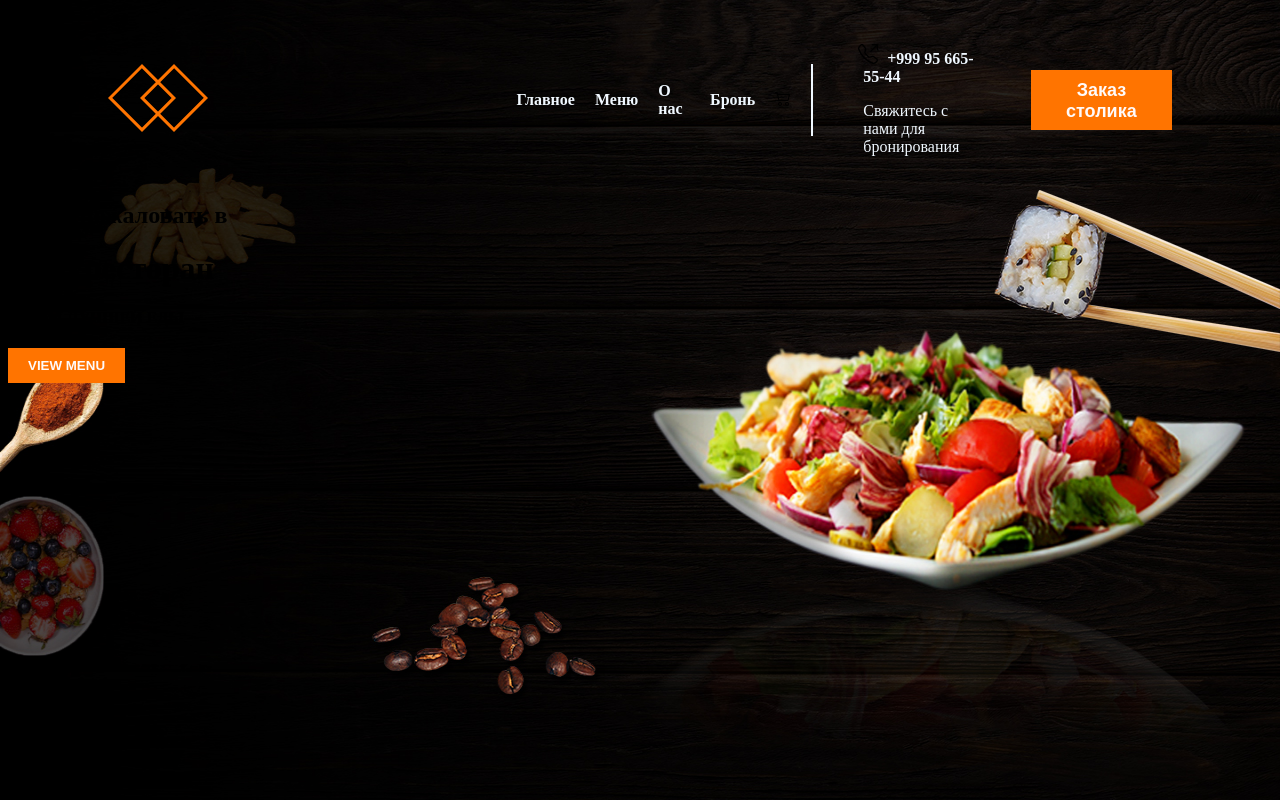
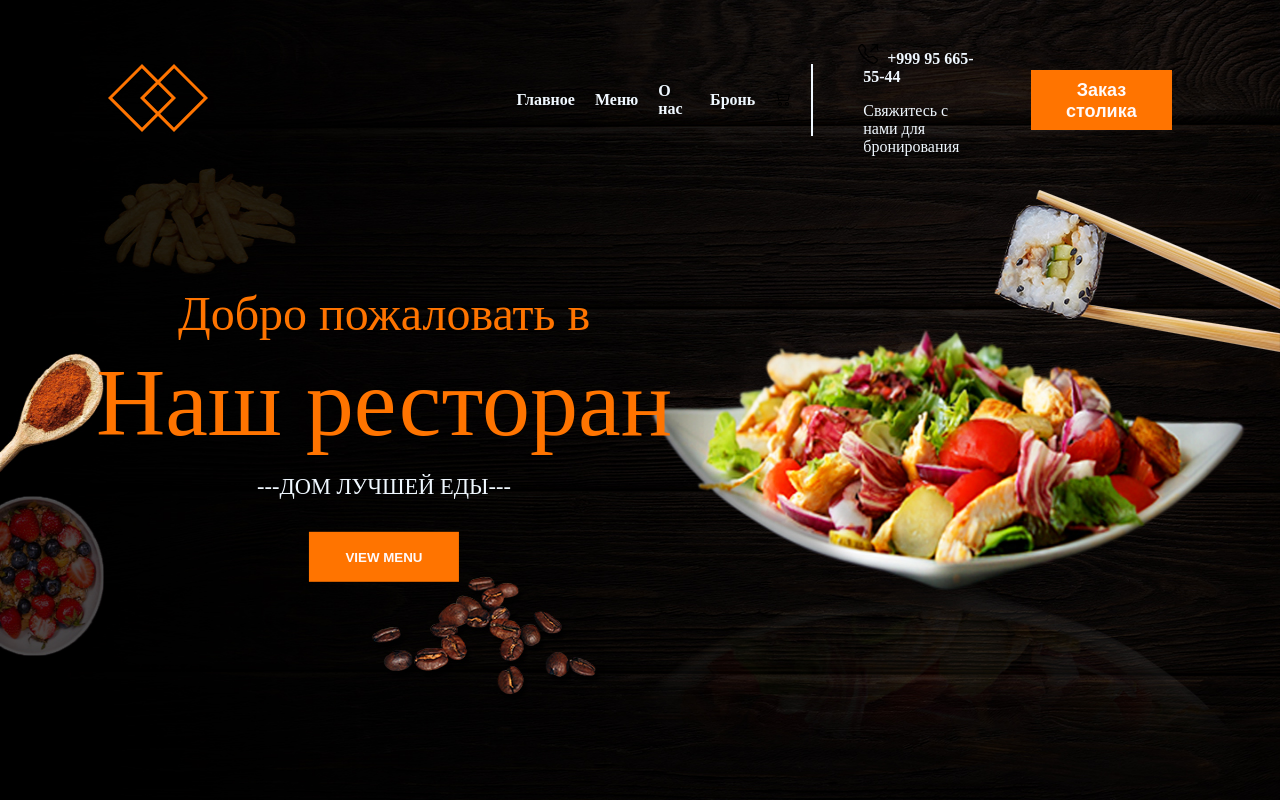
Before and after one commit to oTTeMuCt/DjangoProject, a Django app: template backend/app/menu/templates/landing_page.html in a window 1280 px wide. Run offline with Django 5.2, Linux system fonts and the light colour scheme; the template is opened without the code that fills it, so the values that code supplies are empty; parts of the project's set-up code (start-up, migrations or seed data) failed here and were passed over.

Commit message:
Header text position

```diff
--- a/backend/app/menu/templates/head.html
+++ b/backend/app/menu/templates/head.html
@@ -1,11 +1,39 @@
 {% load static %}
 <style>
 .menu-container {
-    position: relative;
-    z-index: -9;
-    width: 100%;
-    height: 100vh;
 
+
+}
+.menu-text {
+    position: absolute;
+    top: 50%;
+    left: 30%;
+    transform: translate(-50%, -50%);
+    text-align: center;
+    color: #fff;
+    .p-size-fr{
+        position: relative;
+        color: #FF7400;
+        font-size: 3em;
+        top: 90px;
+    }
+    .p-size-sc{
+        color: #FF7400;
+        font-size: 6em;
+    }
+    .p-size-thr{
+        position: relative;
+        bottom: 80px;
+        color: aliceblue;
+        font-size: 1.4em;
+    }
+    button {
+        position: relative;
+        bottom: 70px;
+        width: 150px;
+        height: 50px;
+        cursor: pointer;
+    }
 }
 .back-img {
     width: 100%;
@@ -19,10 +47,10 @@
 </style>
 <div class="menu-conteiner">
     <img src="{% static 'imgs/back.png' %}" class="back-img">
-    <div class="mune-text">
-        <h2>Добро пожаловать в</h2>
-        <h1>Нащ ресторан</h1>
-        <h4>---ДОМ ЛУЧШЕЙ ЕДЫ---</h4>
+    <div class="menu-text">
+        <p class="p-size-fr">Добро пожаловать в</p>
+        <p class="p-size-sc">Наш ресторан</p>
+        <p class="p-size-thr">---ДОМ ЛУЧШЕЙ ЕДЫ---</p>
         <button>VIEW MENU</button>
     </div>
 </div>
```
